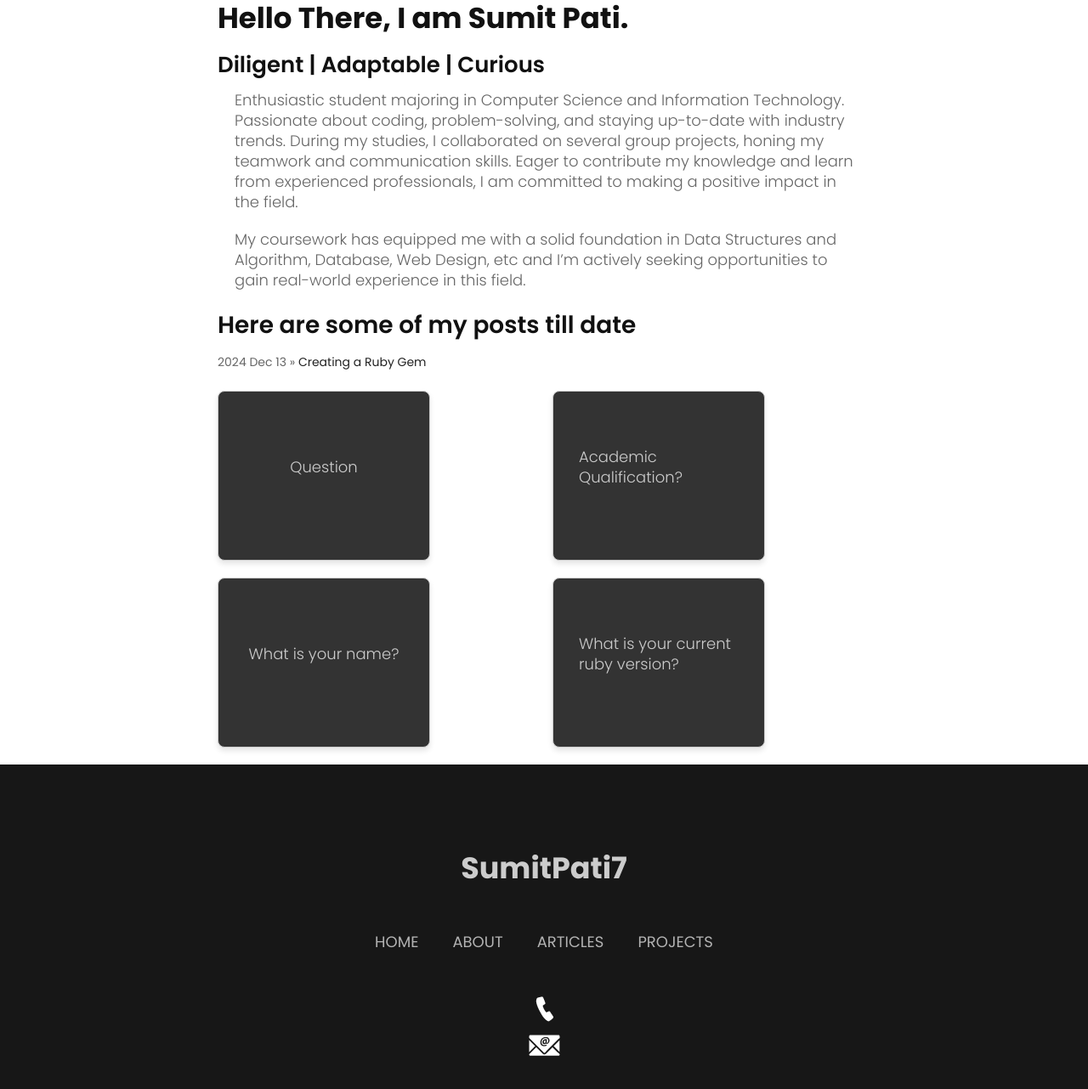
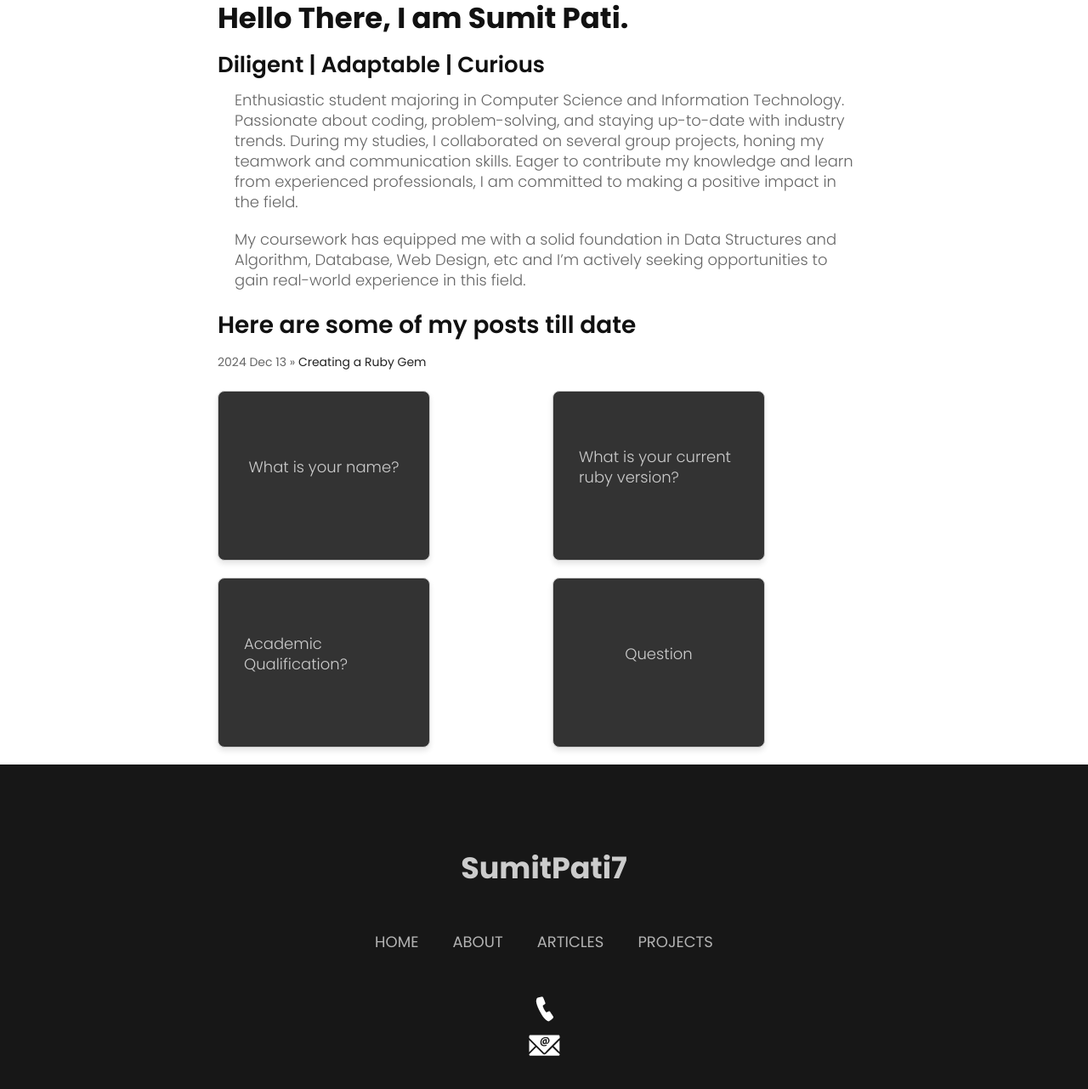
Before and after one commit to sumitpati7/blog, a Jekyll site: the page built from index.md, in a window 1280 px wide, cut to the strip 83-1384 px from the top of the page. Shown: the top 1282 px of the strip at 85% size. Built offline with Jekyll 4.4.1, drawn with Linux system fonts in a browser that asks for light colours; nearby versions of some CDN libraries; some web fonts are replaced; comment, search, counter and statistics services are not loaded.

Commit message:
auto commit

```diff
--- a/index.md
+++ b/index.md
@@ -2,17 +2,17 @@
 layout: default
 title: SumitPati7
 flashcards:
-  - question: Question
-    answer: Answer
-
-  - question: Academic Qualification?
-    answer: Bachelor in CSIT
-
   - question: What is your name?
     answer: My name is **Sumit Pati**.
 
   - question: What is your current ruby version?
     answer: 3\.3.4
+
+  - question: Academic Qualification?
+    answer: Bachelor in CSIT
+
+  - question: Question
+    answer: Answer
 
 ---
 # Hello There, I am Sumit Pati.
```
